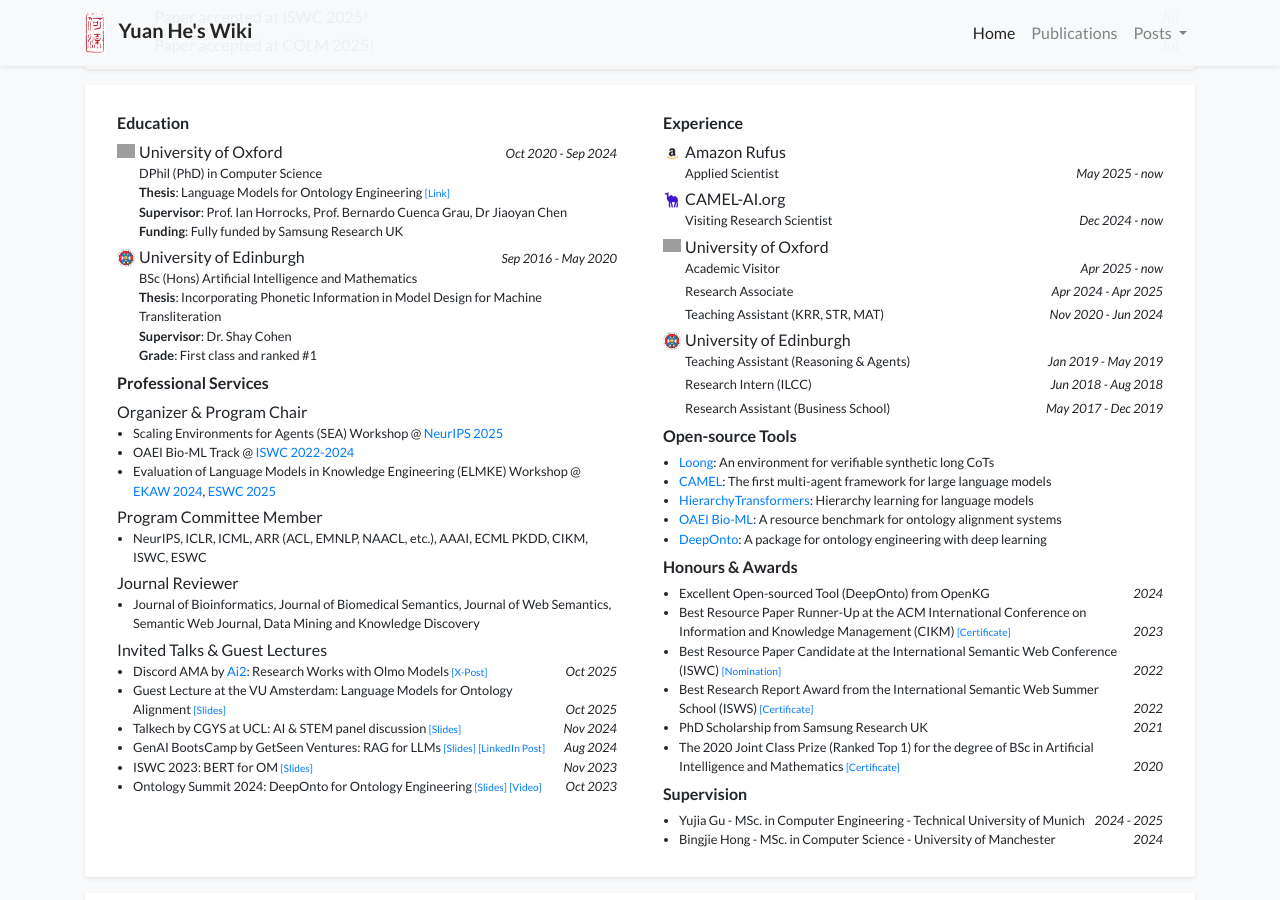
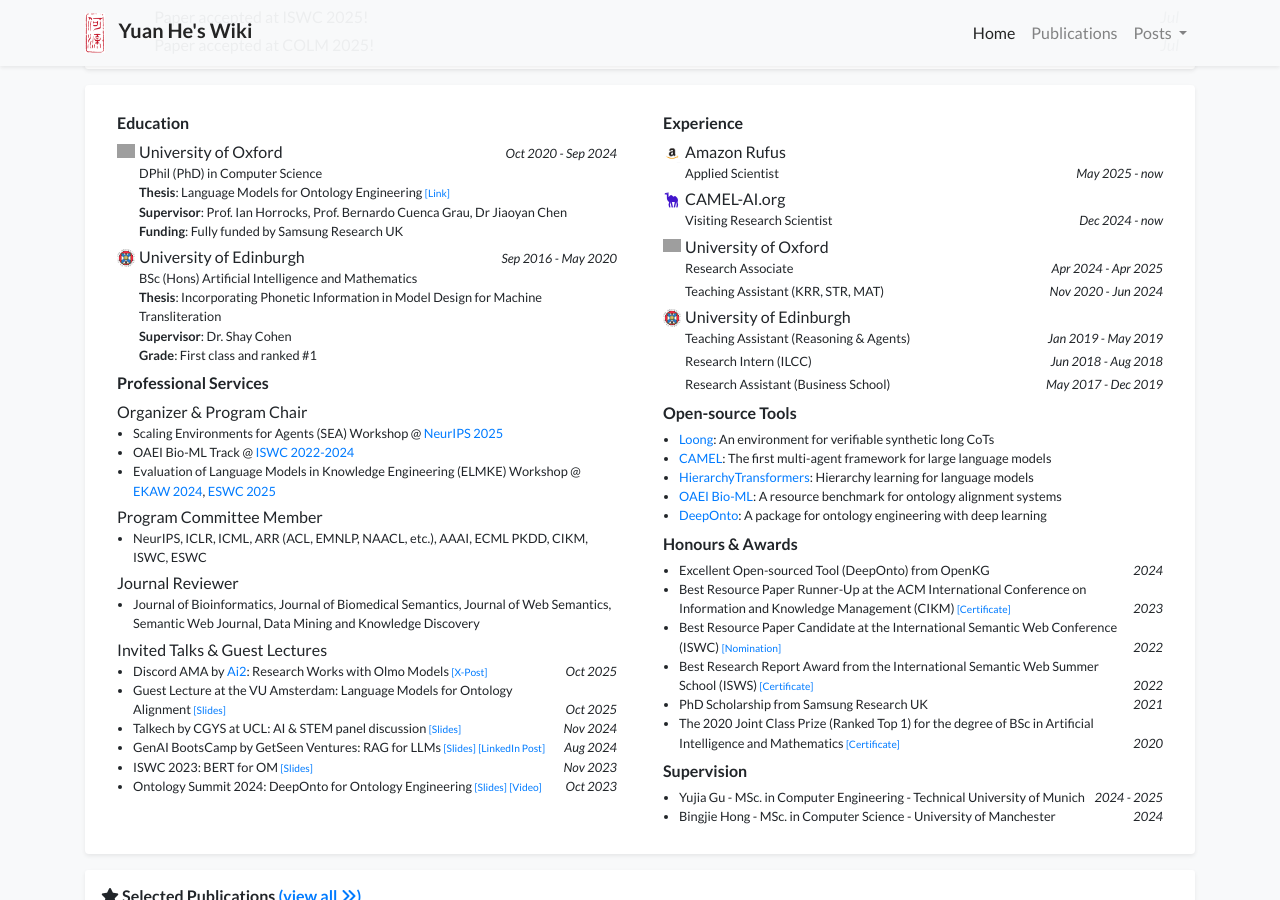
Before and after one commit to Lawhy/Lawhy.github.io, a Jekyll site: the page built from index.html, in a window 1280 px wide and 900 px high, scrolled down 906 px. Built offline with Jekyll 4.4.1, drawn with Linux system fonts in a browser that asks for light colours; some web fonts are replaced; a style sheet for code colours, icons or effects is not loaded; grey boxes are pictures that could not be loaded.

Commit message:
chore: update

```diff
--- a/_data/profile.yml
+++ b/_data/profile.yml
@@ -64,9 +64,6 @@
   date: Dec 2024 - now
 - name: University of Oxford
   logo: /assets/images/badges/Oxford_square.png
-  position: Academic Visitor
-  date: Apr 2025 - now
-- name:
   position: Research Associate
   date: Apr 2024 - Apr 2025
 - name:
```
